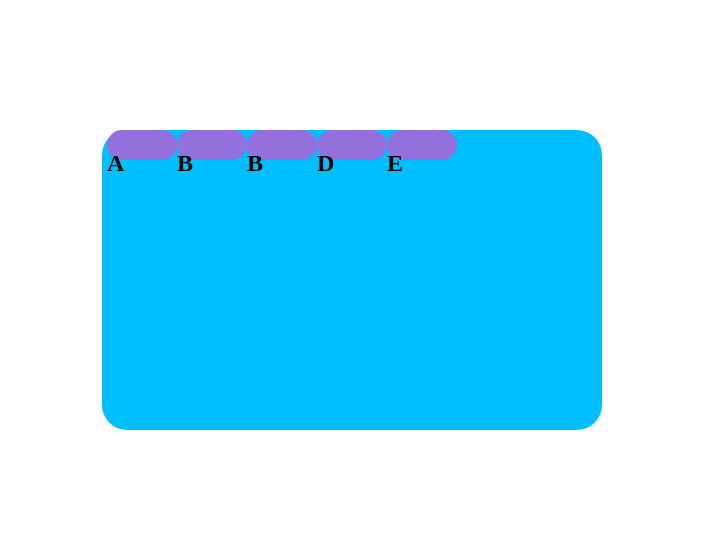
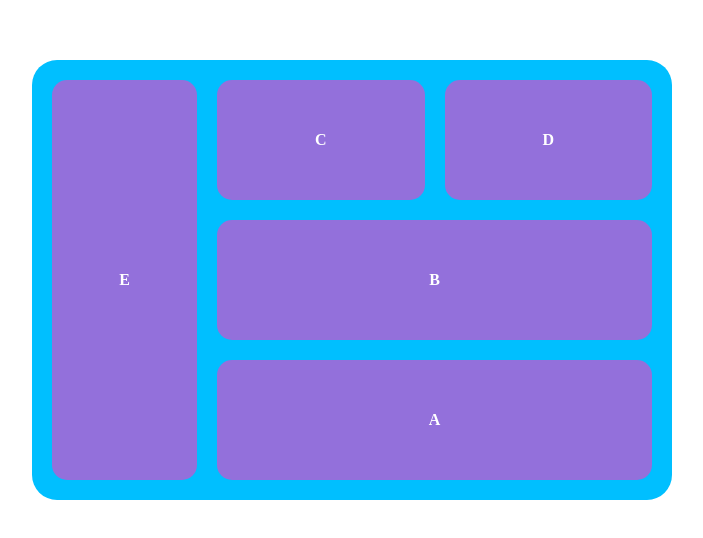
Before and after one commit to SamuMendoza-L/Layout-web, a plain HTML site: page index.html in a window 1280 px wide. Shown: the part 120-658 px from the top of the page, without its empty margins (288-991 px from the left). Drawn offline with Linux system fonts and the light colour scheme.

Commit message:
Edited files

```diff
--- a/index.html
+++ b/index.html
@@ -4,35 +4,22 @@
     <meta charset="UTF-8">
     <meta name="viewport" content="width=device-width, initial-scale=1.0">
     <title>Layout</title>
+    <link rel="stylesheet" href="style.css">
 </head>
 <body>
-
-    <link rel="stylesheet" href="style.css">
-
     <div class="container">
-        <div class="a">
-            <h2>A</h2>
+        <div class="column-left">
+            <div class="box e">E</div>
         </div>
 
-        <div class="b">
-            <h2>B</h2>
+        <div class="column-right">
+            <div class="top-row">
+                <div class="box c">C</div>
+                <div class="box d">D</div>
+            </div>
+            <div class="box b">B</div>
+            <div class="box a">A</div>
         </div>
-
-        <div class="c">
-            <h2>B</h2>
-        </div>
-
-        <div class="d">
-            <h2>D</h2>
-        </div>
-
-        <div class="e">
-            <h2>E </h2>
-        </div>
-
-
-
     </div>
-
 </body>
 </html>
--- a/style.css
+++ b/style.css
@@ -10,46 +10,56 @@ body {
     align-items: center;
 }
 
-.container{
-    width: 500px;
-    height: 300px;
+.container {
+    width: 600px;
+    height: 400px;
     background-color: deepskyblue;
     border-radius: 25px;
+    padding: 20px;
     display: flex;
+    gap: 20px;
+}
+
+.column-left {
+    width: 25%;
+}
+
+.column-right {
+    width: 75%;
+    display: flex;
+    flex-direction: column;
+    gap: 20px;
+}
+
+.top-row {
+    display: flex;
+    gap: 20px;
+}
+
+.box {
+    background-color: mediumpurple;
+    border-radius: 15px;
+    display: flex;
+    justify-content: center;
+    align-items: center;
+    color: white;
+    font-weight: bold;
+}
+
+.e {
+    height: 100%;
+}
+
+.c, .d {
+    height: 120px;
+    flex: 1;
 
 }
 
-.a{
-    width: 70px;
-    height: 30px;
-    background-color: mediumpurple;
-    border-radius: 30px;
-    margin-left: 5px;
+.b {
+    height: 120px;
+}
 
-
+.a {
+    height: 120px;
 }
-.b{
-    width: 70px;
-    height: 30px;
-    background-color: mediumpurple;
-    border-radius: 30px;
-
-}
-.c{
-    width: 70px;
-    height: 30px;
-    background-color: mediumpurple;
-    border-radius: 30px;
-}
-.d{
-    width: 70px;
-    height: 30px;
-    background-color: mediumpurple;
-    border-radius: 30px;
-}
-.e{
-    width: 70px;
-    height: 30px;
-    background-color: mediumpurple;
-    border-radius: 30px;
-}
```
